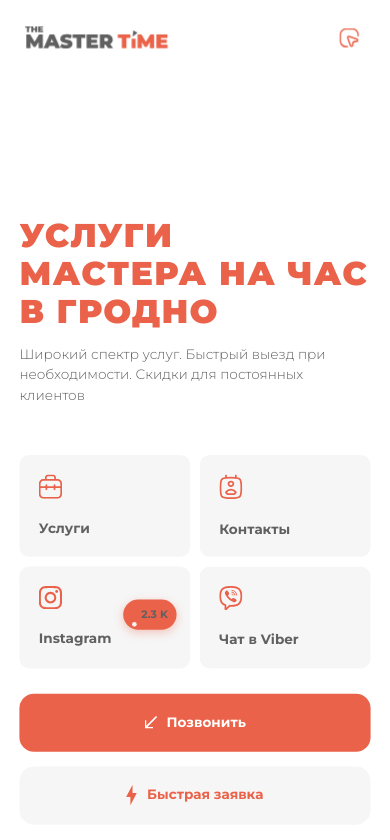
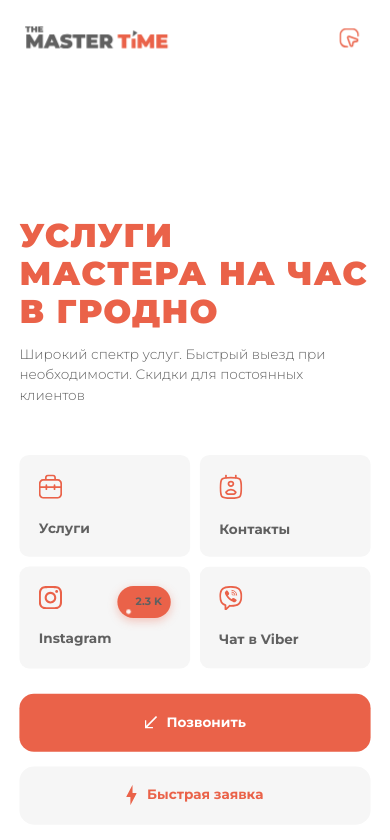
Before and after one commit to jankowski-dev/The_master.time_site, a website: page index.html in a window 390 px wide. Drawn offline with Linux system fonts and the light colour scheme; no server answers.

Commit message:
Fix mobile follower badge position and height (reset inherited margin/line-height)

```diff
--- a/css/styles.css
+++ b/css/styles.css
@@ -856,11 +856,13 @@
   color: var(--gray-text);
 }
 .m-menu-item .follow-badge {
+  margin-top: 0;
   position: absolute;
-  top: 14px;
-  right: 14px;
+  top: 20px;
+  right: 20px;
   font-size: 11px;
-  padding: 3px 9px;
+  line-height: 1;
+  padding: 4px 9px;
 }
 .m-menu-item .follow-badge .follow-badge-dot {
   width: 5px;
```
